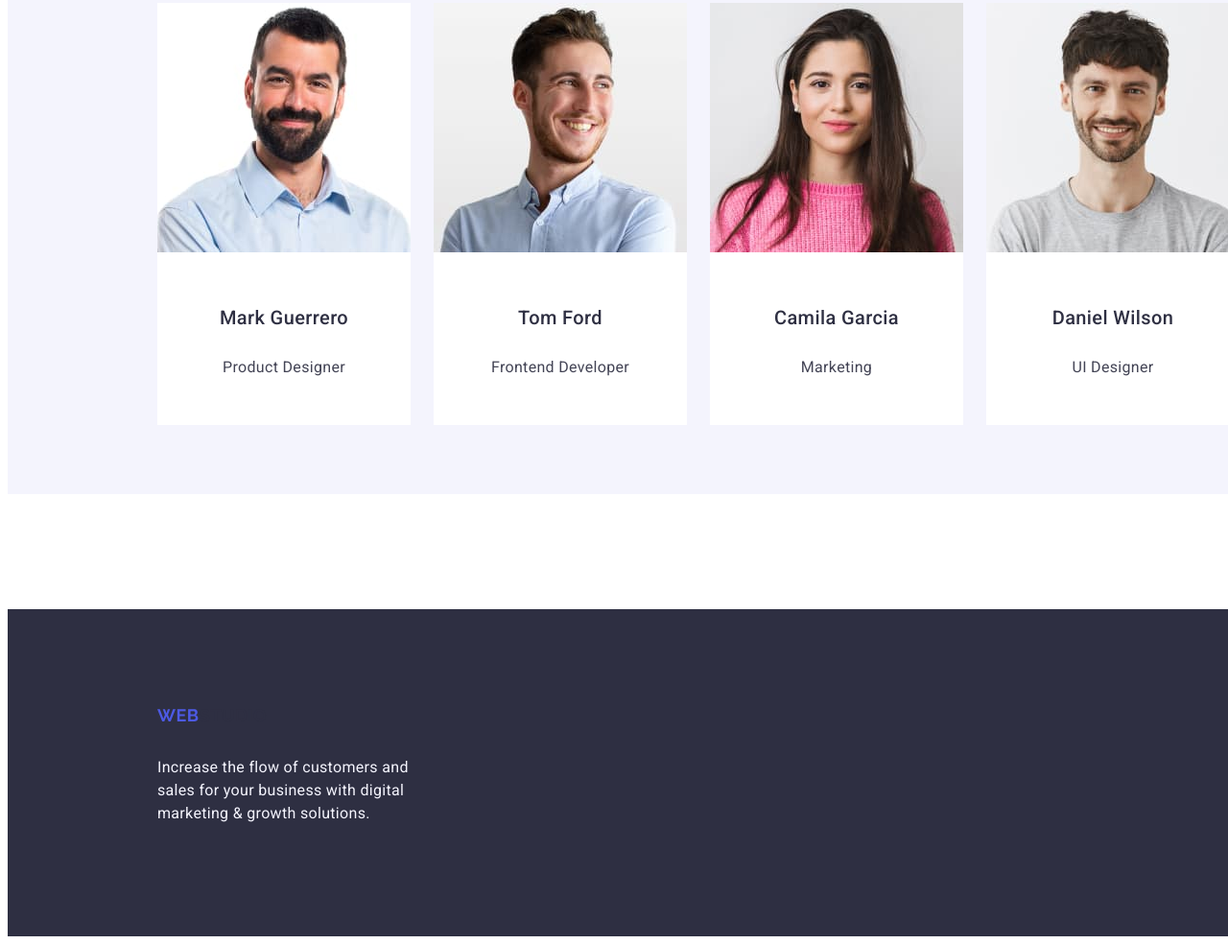
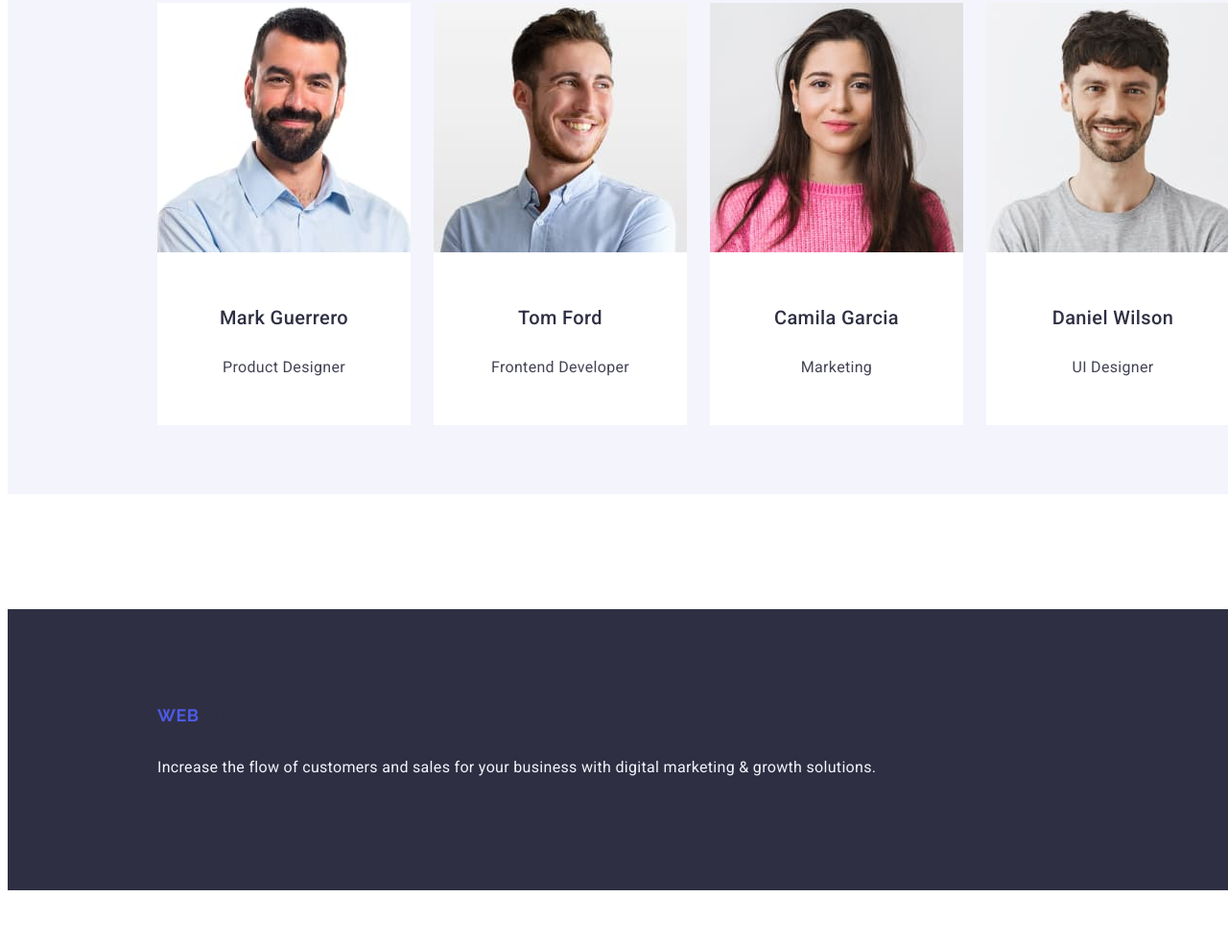
Before and after one commit to turus090/goit-markup-hw-002, a plain HTML site: page index.html in a window 1280 px wide. Shown: the part 1842-2826 px from the top of the page at 96% size. After the commit the page ends 2778 px from the top, so only its background shows below. Drawn offline with Linux system fonts and the light colour scheme.

Commit message:
fixed footer1

```diff
--- a/index.html
+++ b/index.html
@@ -121,7 +121,7 @@
     </section>
   </main>
   <footer class="footer">
-    <div class="footer_wrapper">
+
       <a class="footer_wrapper-logo link" href="./index.html">
         Web<span class="text-blue">Studio</span>
       </a>
@@ -129,7 +129,7 @@
         Increase the flow of customers and sales for your business with
         digital marketing & growth solutions.
       </p>
-    </div>
+
   </footer>
 </body>
 
```
